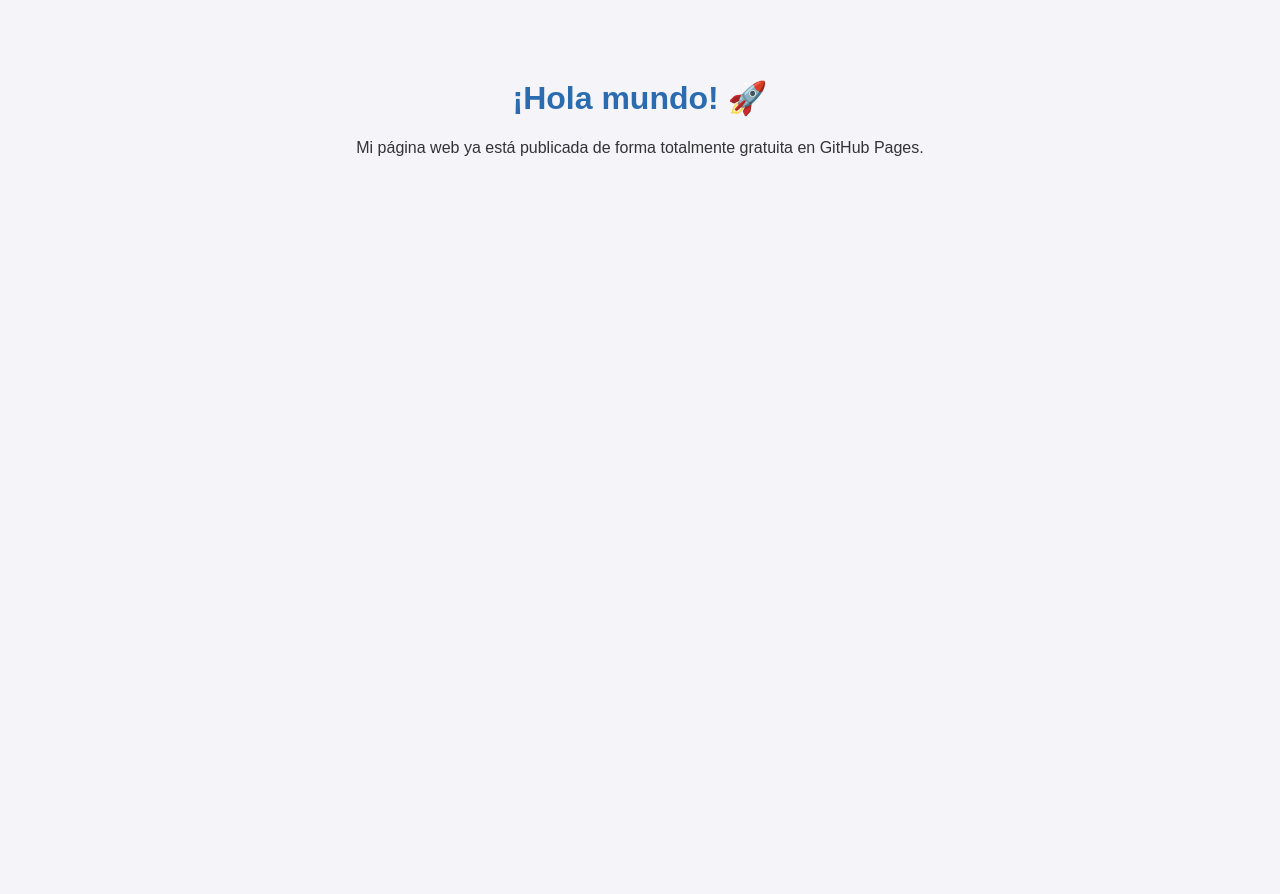
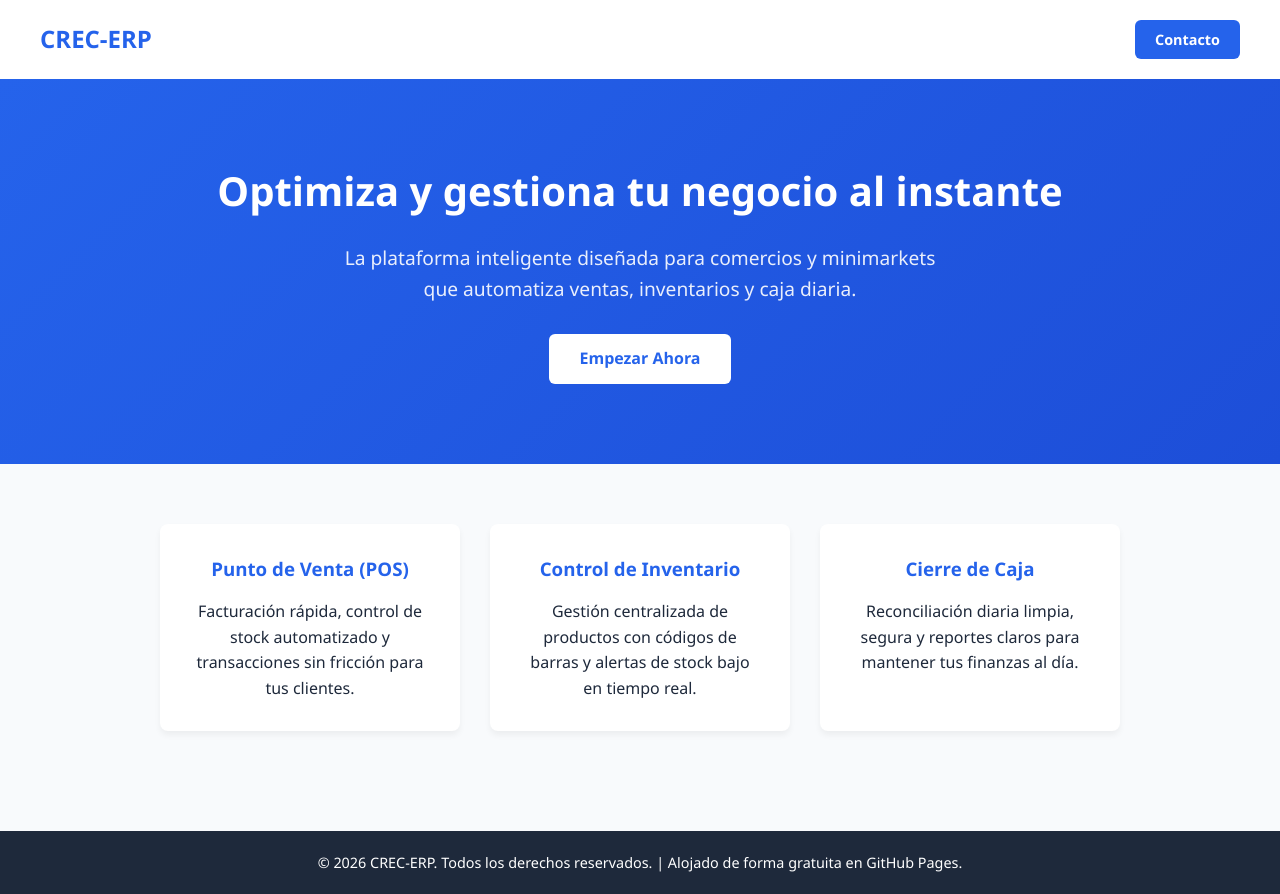
Before and after one commit to scalderonh1988-stack/mi-web-CREC-ERP, a plain HTML site: page index.html in a window 1280 px wide. Before the commit the page ends 800 px from the top, so only its background shows below. Drawn offline with Linux system fonts and the light colour scheme.

Commit message:
Update index.html

```diff
--- a/index.html
+++ b/index.html
@@ -3,22 +3,54 @@
 <head>
     <meta charset="UTF-8">
     <meta name="viewport" content="width=device-width, initial-scale=1.0">
-    <title>Mi Primera Web Gratis</title>
+    <title>CREC-ERP | Solución Integral B2C</title>
     <style>
-        body {
-            font-family: Arial, sans-serif;
-            text-align: center;
-            padding: 50px;
-            background-color: #f4f4f9;
-            color: #333;
-        }
-        h1 {
-            color: #2b6cb0;
-        }
+        * { margin: 0; padding: 0; box-sizing: border-box; font-family: 'Segoe UI', Tahoma, Geneva, Verdana, sans-serif; }
+        body { background-color: #f8fafc; color: #1e293b; line-height: 1.6; }
+        header { background: #ffffff; padding: 20px 40px; display: flex; justify-content: space-between; align-items: center; box-shadow: 0 1px 3px rgba(0,0,0,0.1); }
+        header h2 { color: #2563eb; }
+        .hero { text-align: center; padding: 80px 20px; background: linear-gradient(135deg, #2563eb 0%, #1d4ed8 100%); color: white; }
+        .hero h1 { font-size: 2.5rem; margin-bottom: 20px; }
+        .hero p { font-size: 1.2rem; margin-bottom: 30px; opacity: 0.9; max-width: 600px; margin-left: auto; margin-right: auto; }
+        .btn { background: #ffffff; color: #2563eb; padding: 12px 30px; border-radius: 6px; text-decoration: none; font-weight: bold; display: inline-block; transition: 0.3s; }
+        .btn:hover { background: #f1f5f9; transform: translateY(-2px); }
+        .features { display: flex; justify-content: center; gap: 30px; padding: 60px 20px; max-width: 1100px; margin: auto; flex-wrap: wrap; }
+        .card { background: white; padding: 30px; border-radius: 8px; width: 300px; box-shadow: 0 4px 6px rgba(0,0,0,0.05); text-align: center; }
+        .card h3 { color: #2563eb; margin-bottom: 15px; }
+        footer { text-align: center; padding: 20px; background: #1e293b; color: white; margin-top: 40px; font-size: 0.9rem; }
     </style>
 </head>
 <body>
-    <h1>¡Hola mundo! 🚀</h1>
-    <p>Mi página web ya está publicada de forma totalmente gratuita en GitHub Pages.</p>
+
+    <header>
+        <h2>CREC-ERP</h2>
+        <a href="#contacto" class="btn" style="padding: 8px 20px; font-size: 0.9rem; background: #2563eb; color: white;">Contacto</a>
+    </header>
+
+    <section class="hero">
+        <h1>Optimiza y gestiona tu negocio al instante</h1>
+        <p>La plataforma inteligente diseñada para comercios y minimarkets que automatiza ventas, inventarios y caja diaria.</p>
+        <a href="#contacto" class="btn">Empezar Ahora</a>
+    </section>
+
+    <section class="features">
+        <div class="card">
+            <h3>Punto de Venta (POS)</h3>
+            <p>Facturación rápida, control de stock automatizado y transacciones sin fricción para tus clientes.</p>
+        </div>
+        <div class="card">
+            <h3>Control de Inventario</h3>
+            <p>Gestión centralizada de productos con códigos de barras y alertas de stock bajo en tiempo real.</p>
+        </div>
+        <div class="card">
+            <h3>Cierre de Caja</h3>
+            <p>Reconciliación diaria limpia, segura y reportes claros para mantener tus finanzas al día.</p>
+        </div>
+    </section>
+
+    <footer id="contacto">
+        <p>&copy; 2026 CREC-ERP. Todos los derechos reservados. | Alojado de forma gratuita en GitHub Pages.</p>
+    </footer>
+
 </body>
 </html>
```
